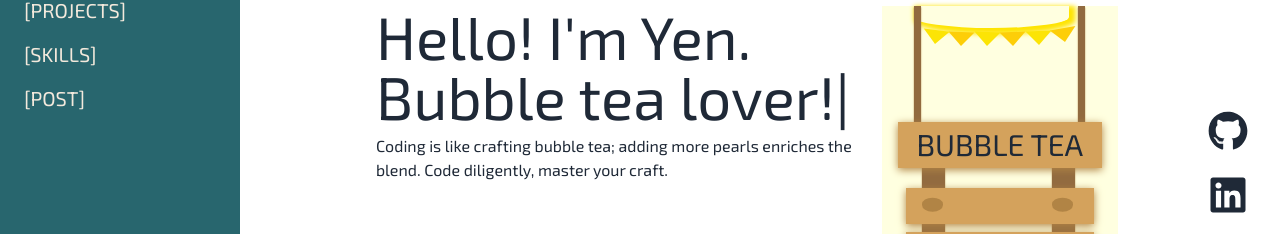
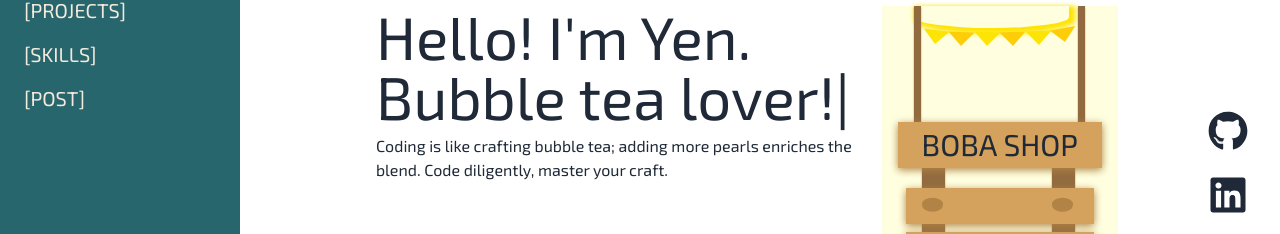
Before and after one commit to yll9108/portfolio-bubble-tea, a Next.js app: page / in a window 1280 px wide. Shown: the part 156-390 px from the top of the page. Built offline with nearby package versions, Linux system fonts and the light colour scheme.

Commit message:
change shop name

```diff
--- a/src/app/components/home/BubbleTeaShop.jsx
+++ b/src/app/components/home/BubbleTeaShop.jsx
@@ -17,7 +17,7 @@ function BubbleTeaShop() {
                 <div className="stick2"></div>
                 <div className="stick3"></div>
                 <div className="stick4"></div>
-                <div className="signboard">BUBBLE TEA</div>
+                <div className="signboard">BOBA SHOP</div>
                 <div className="plate1"></div>
                 <div className="plate2"></div>
                 <div className="plate3"></div>
```
